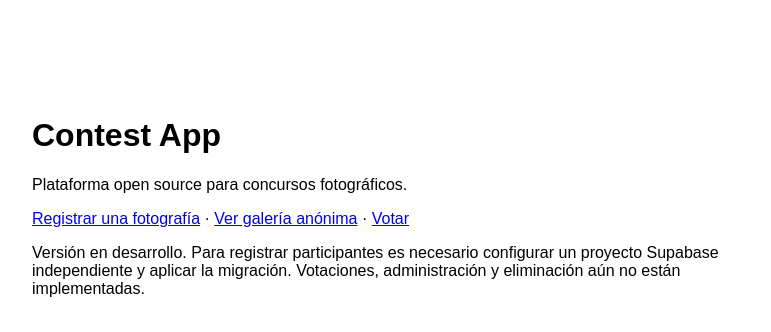
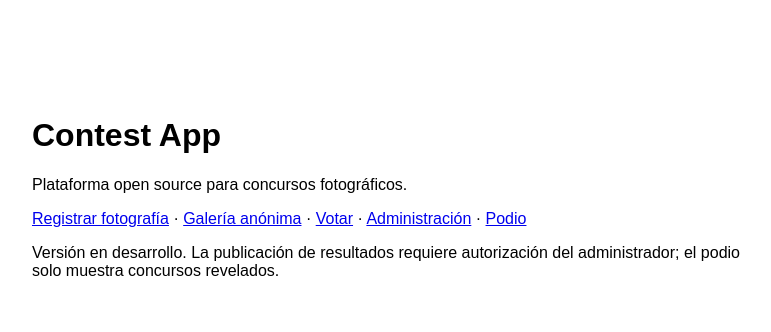
Before and after one commit to hillabia/Contest-App, a Next.js app: page / in a window 1280 px wide. Shown: the top 332 px of the page, without its empty margins (248-1019 px from the left). Built offline with nearby package versions, Linux system fonts and the light colour scheme.

Commit message:
feat: link administration and podium pages

```diff
--- a/src/app/page.tsx
+++ b/src/app/page.tsx
@@ -1,8 +1,7 @@
 export default function Home() {
-  return <main style={{maxWidth:720,margin:"5rem auto",padding:"1rem",fontFamily:"sans-serif"}}>
-    <h1>Contest App</h1>
-    <p>Plataforma open source para concursos fotográficos.</p>
-    <p><a href="/participar">Registrar una fotografía</a> · <a href="/galeria">Ver galería anónima</a> · <a href="/votar">Votar</a></p>
-    <p>Versión en desarrollo. Para registrar participantes es necesario configurar un proyecto Supabase independiente y aplicar la migración. Votaciones, administración y eliminación aún no están implementadas.</p>
-  </main>;
+ return <main style={{maxWidth:720,margin:"5rem auto",padding:"1rem",fontFamily:"sans-serif"}}>
+ <h1>Contest App</h1><p>Plataforma open source para concursos fotográficos.</p>
+ <nav><a href="/participar">Registrar fotografía</a> · <a href="/galeria">Galería anónima</a> · <a href="/votar">Votar</a> · <a href="/admin">Administración</a> · <a href="/podio">Podio</a></nav>
+ <p>Versión en desarrollo. La publicación de resultados requiere autorización del administrador; el podio solo muestra concursos revelados.</p>
+ </main>;
 }
```
